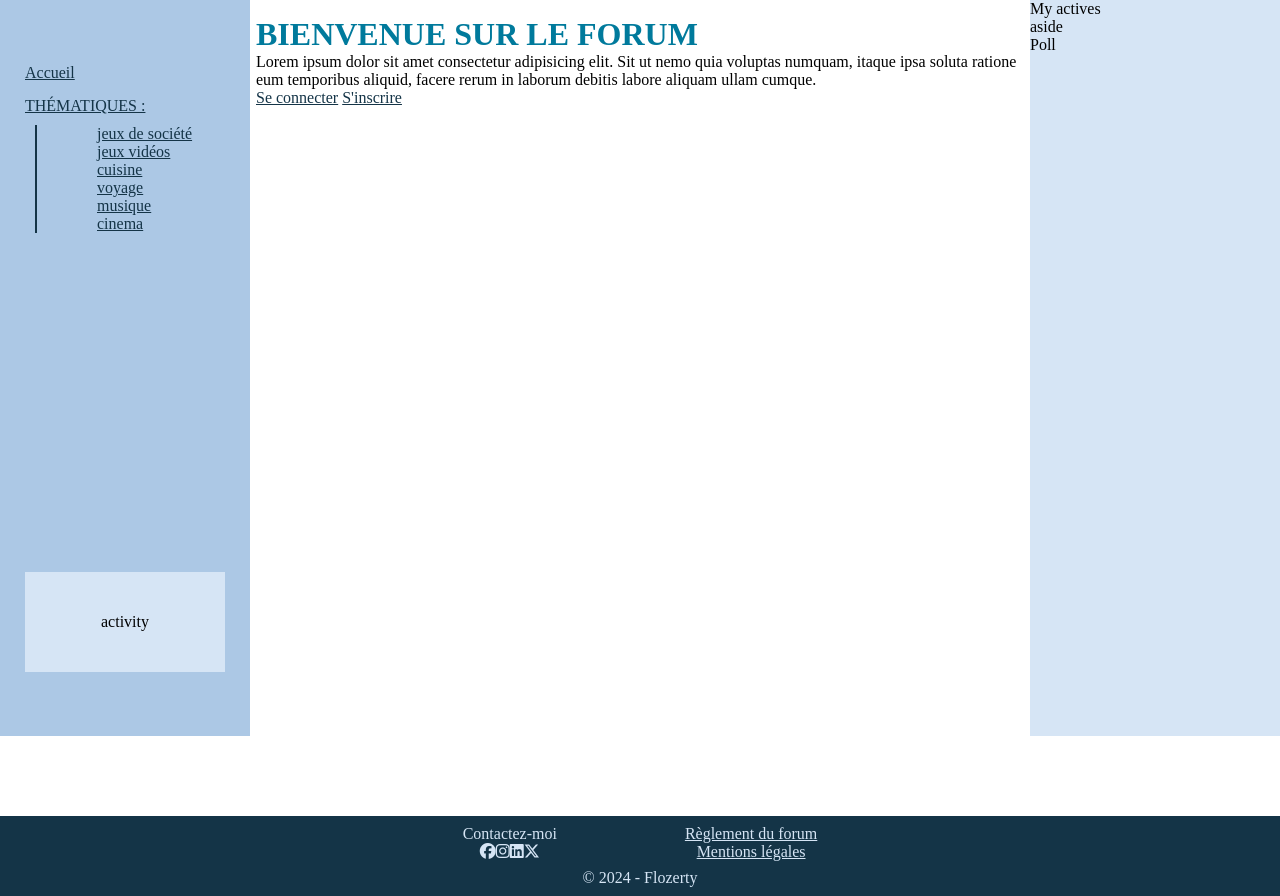
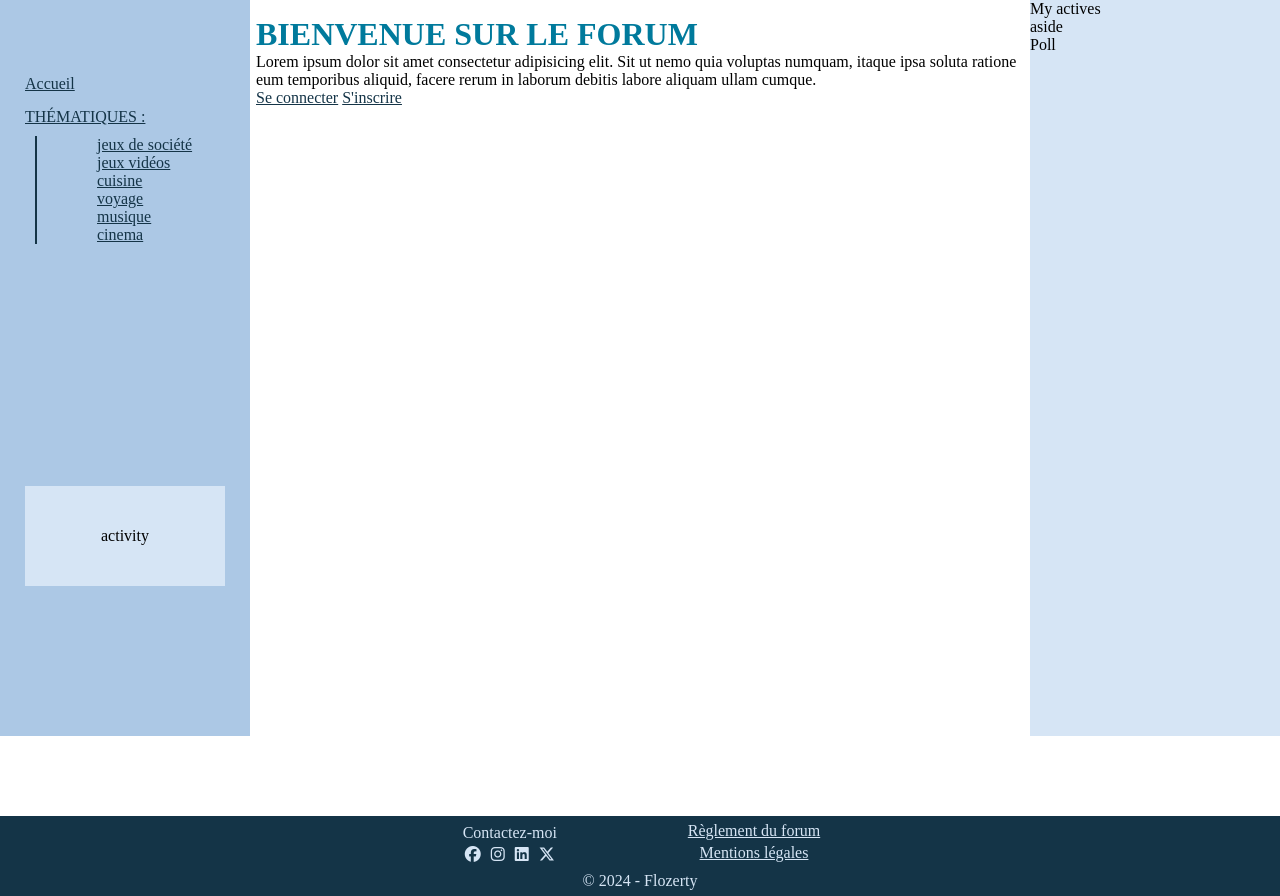
Before and after one commit to Flozerty/Forum, a PHP site: page / in a window 1280 px wide. Shown: the part 64-960 px from the top of the page. Run offline with PHP 8.4, Linux system fonts and the light colour scheme; data comes from the database, SQL or seed files in the repository; some libraries are stand-ins or nearby versions.

Commit message:
sideBar / footer display

```diff
--- a/public/css/style.css
+++ b/public/css/style.css
@@ -107,7 +107,7 @@ main {
     flex-direction: column;
     align-items: center;
     justify-content: space-between;
-    padding: 5% 0;
+    padding: 75px 0 150px 0;
     width: 250px;
     background-color: var(--bluemid);
 
@@ -142,9 +142,10 @@ main {
 
       #categoryIcone {
         width: 35px;
+        text-align: end;
+        padding-right: 10px;
       }
     }
-
 
     #community-activity {
       display: flex;
@@ -182,6 +183,7 @@ main {
 /*////////////////////////////////////*/
 footer {
   background-color: var(--darkblue);
+  position: relative;
   height: 10vh;
   display: flex;
   flex-direction: column;
@@ -203,11 +205,19 @@ footer {
       flex-direction: column;
       justify-content: center;
       align-items: center;
+
+      p {
+        margin-bottom: 4px;
+      }
     }
   }
 
   ul {
     display: flex;
+
+    li {
+      margin: 0 5px;
+    }
   }
 
   * {
```
